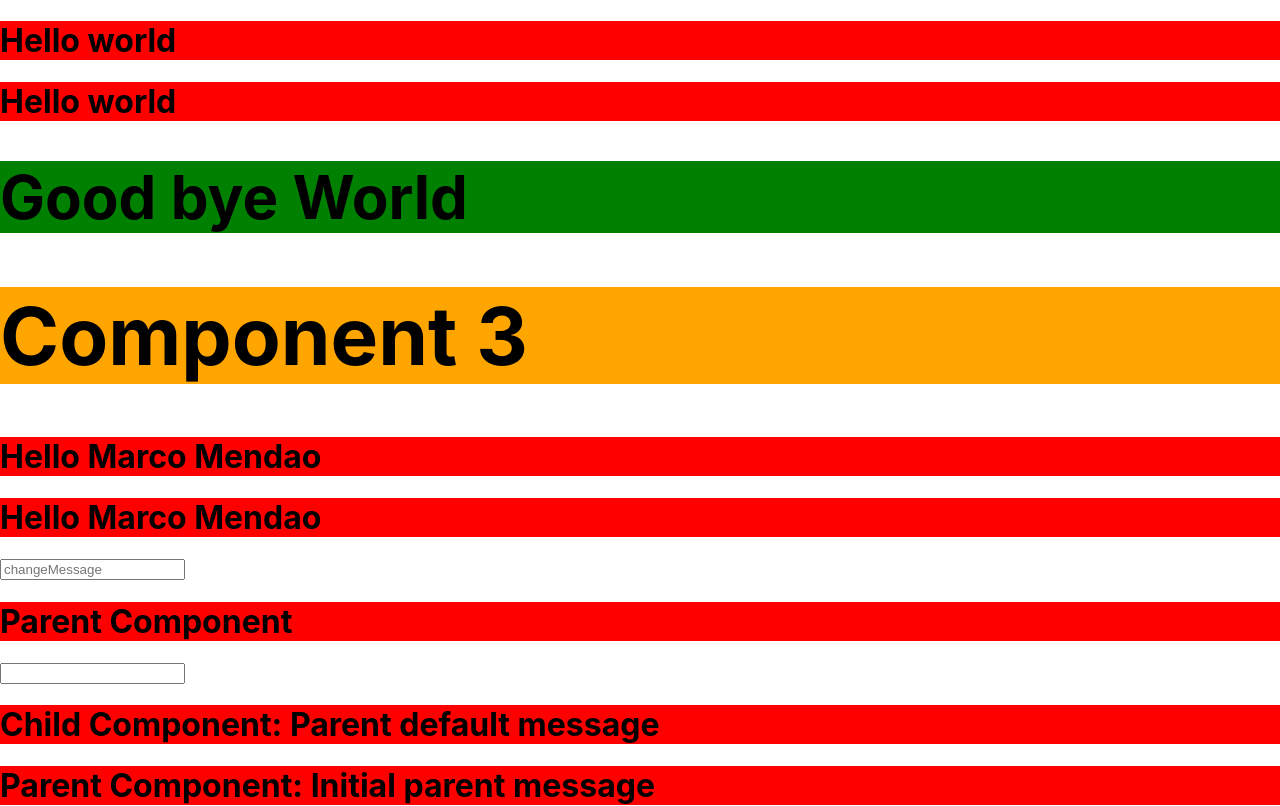
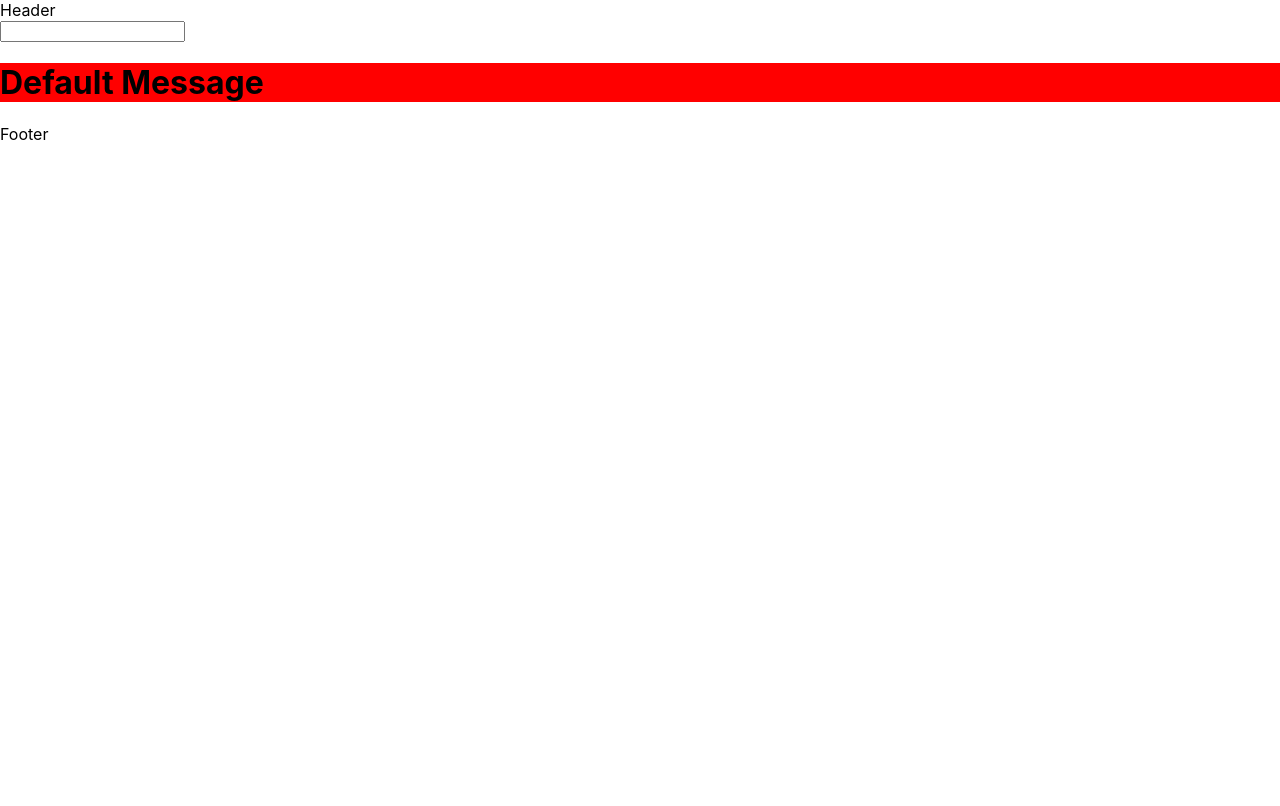
Before and after one commit to Menda0/nft-collection-feb-2022, a React (Create React App) app: page /component9 in a window 1280 px wide. Shown: the top 806 px of the page. Built offline with nearby package versions, Linux system fonts and the light colour scheme.

Commit message:
Add containers

```diff
--- a/package.json
+++ b/package.json
@@ -10,8 +10,10 @@
     "@types/node": "^16.11.22",
     "@types/react": "^17.0.39",
     "@types/react-dom": "^17.0.11",
+    "@types/react-router-dom": "^5.3.3",
     "react": "^17.0.2",
     "react-dom": "^17.0.2",
+    "react-router-dom": "^6.2.1",
     "react-scripts": "5.0.0",
     "typescript": "^4.5.5",
     "web-vitals": "^2.1.4"
--- a/src/App.tsx
+++ b/src/App.tsx
@@ -10,24 +10,29 @@ import {
   Component8,
   Component9
 } from './components';
+import { Layout } from './layout';
 
-class App extends React.Component {
-  render(){
-    return (
-      <>
-        <Component1 />
-        <Component1 />
-        <Component2 />
-        <Component3 />
-        <Component4 message='Hello Marco Mendao'/>
-        <Component5 defaultMessage='Hello Marco Mendao'/>
-        <Component6 />
-        <Component7 />
-        <Component8 message='This is a functional Component' />
-        <Component9 message='This is a default message' />
-      </>
-    )
-  }
+// class App extends React.Component {
+//   render(){
+//     return (
+//       <>
+//         <Component1 />
+//         <Component1 />
+//         <Component2 />
+//         <Component3 />
+//         <Component4 message='Hello Marco Mendao'/>
+//         <Component5 defaultMessage='Hello Marco Mendao'/>
+//         <Component6 />
+//         <Component7 />
+//         <Component8 message='This is a functional Component' />
+//         <Component9 message='This is a default message' />
+//       </>
+//     )
+//   }
+// }
+
+const App = () => {
+  return <Layout />
 }
 
 export default App
--- /dev/null
+++ b/src/cointainers/CollectionDetailPage.tsx
@@ -0,0 +1,5 @@
+import React from "react"
+
+export const CollectionDetailPage = () => {
+    return <div>Collection Detail</div>
+}
--- /dev/null
+++ b/src/cointainers/CollectionListPage.tsx
@@ -0,0 +1,5 @@
+import React from "react"
+
+export const CollectionListPage = () => {
+    return <div>Collection Detail</div>
+}
--- a/src/components/Component8/index.tsx
+++ b/src/components/Component8/index.tsx
@@ -1,4 +1,5 @@
 import React from "react";
+import {useParams} from "react-router-dom"
 
 type ComponentProps = {
     message: string
@@ -14,7 +15,15 @@ type ComponentProps = {
 //     }
 // }
 
+type RouterParams = {
+    defaultMessage:string
+}
+
 // Functional Component
 export const Component8 = (props:ComponentProps) => {
-    return <h1>{props.message}</h1>
+
+    const {defaultMessage} = useParams<RouterParams>()
+
+    //return <h1>{props.message}</h1>
+    return <h1>{defaultMessage}</h1>
 }
--- a/src/components/Component9/index.tsx
+++ b/src/components/Component9/index.tsx
@@ -14,8 +14,8 @@ type ComponentProps = {
 //     }
 // }
 
-const useMessage = (props:ComponentProps) => {
-    const [message,setMessage] = useState<String>(props.message)
+const useMessage = (defaultMessage:string) => {
+    const [message,setMessage] = useState<String>(defaultMessage)
 
     // ComponentDidMout <=> []
     useEffect(() => {
@@ -52,7 +52,7 @@ export const Component9 = (props:ComponentProps) => {
     // console.log('Render functional component ...')
 
 
-    const {message, setMessage} = useMessage(props)
+    const {message, setMessage} = useMessage(props.message)
 
     console.log('Render functional component ...')
     return (
--- a/src/index.tsx
+++ b/src/index.tsx
@@ -4,11 +4,12 @@ import './index.css';
 import App from './App';
 // import {App} from './App'
 import reportWebVitals from './reportWebVitals';
+import {BrowserRouter} from 'react-router-dom'
 
 ReactDOM.render(
-  <React.StrictMode>
+  <BrowserRouter>
     <App />
-  </React.StrictMode>,
+  </BrowserRouter>,
   document.getElementById('root')
 );
 
--- /dev/null
+++ b/src/layout/AppRoutes.tsx
@@ -0,0 +1,22 @@
+import React from "react";
+import {Routes, Route} from "react-router-dom"
+import { Component1, Component8, Component9 } from "../components";
+import {CollectionListPage} from "../cointainers/CollectionListPage"
+import { CollectionDetailPage } from "../cointainers/CollectionDetailPage";
+
+
+// /colletions -> Collections List Page
+// /collections/:idCollection -> Collection Detail Page
+
+
+export const AppRoutes = () => {
+    return (
+        <Routes>
+            <Route path="/collections/:collectioId" element={<CollectionDetailPage />} />
+            <Route path="/collections" element={<CollectionListPage />} />
+            <Route path="/component8/:defaultMessage" element={<Component8 message="Other default message"/>} />
+            <Route path="/component9" element={<Component9 message="Default Message" />} />
+            <Route path="/" element={<Component1 />} />
+        </Routes>
+    )
+}
--- /dev/null
+++ b/src/layout/Content.tsx
@@ -0,0 +1,11 @@
+import React from "react"
+import { AppRoutes } from "./AppRoutes"
+
+
+export const Content = () => {
+    return (
+        <>
+            <AppRoutes />
+        </>
+    )
+}
--- /dev/null
+++ b/src/layout/Footer.tsx
@@ -0,0 +1,7 @@
+import React from "react"
+
+export const Footer = () => {
+    return (
+        <div>Footer</div>
+    )
+}
--- /dev/null
+++ b/src/layout/Header.tsx
@@ -0,0 +1,7 @@
+import React from "react"
+
+export const Header = () => {
+    return (
+        <div>Header</div>
+    )
+}
--- /dev/null
+++ b/src/layout/index.tsx
@@ -0,0 +1,14 @@
+import { Component1, Component2 } from "../components"
+import { Content } from "./Content"
+import { Footer } from "./Footer"
+import { Header } from "./Header"
+
+export const Layout = () => {
+    return (
+        <>
+            <Header />
+            <Content />
+            <Footer />
+        </>
+    )
+}
```
Also changed, not shown: 1 other file (tests, documents, lock files or other folders).
